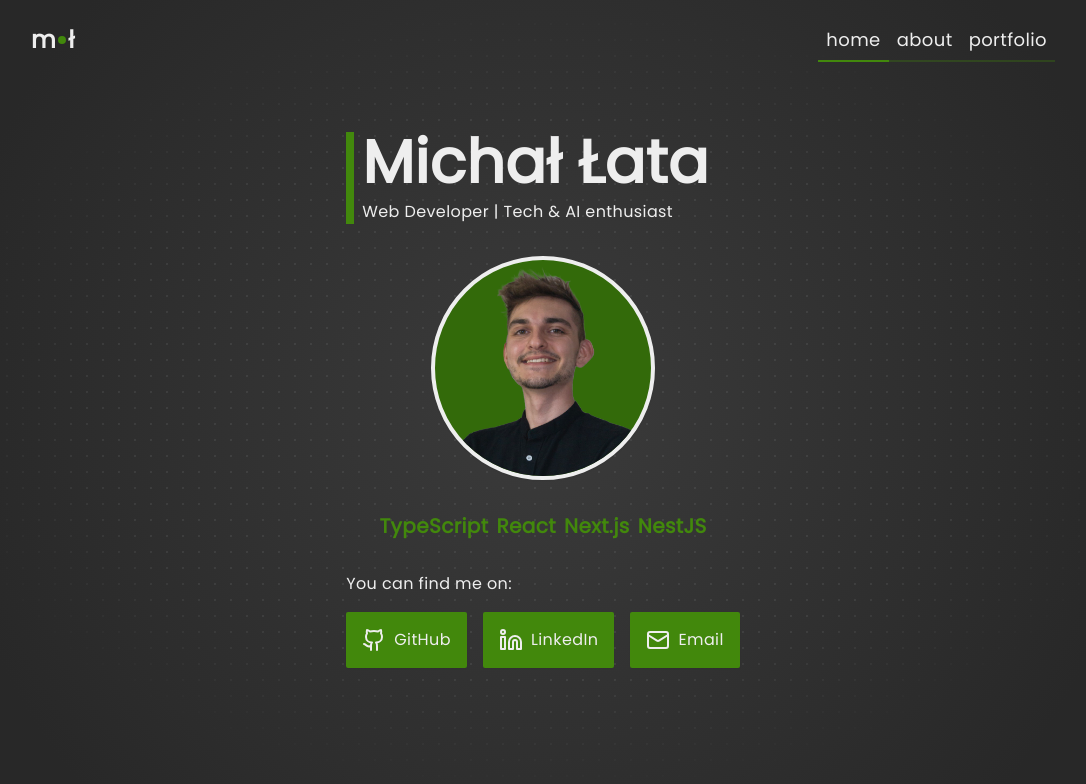
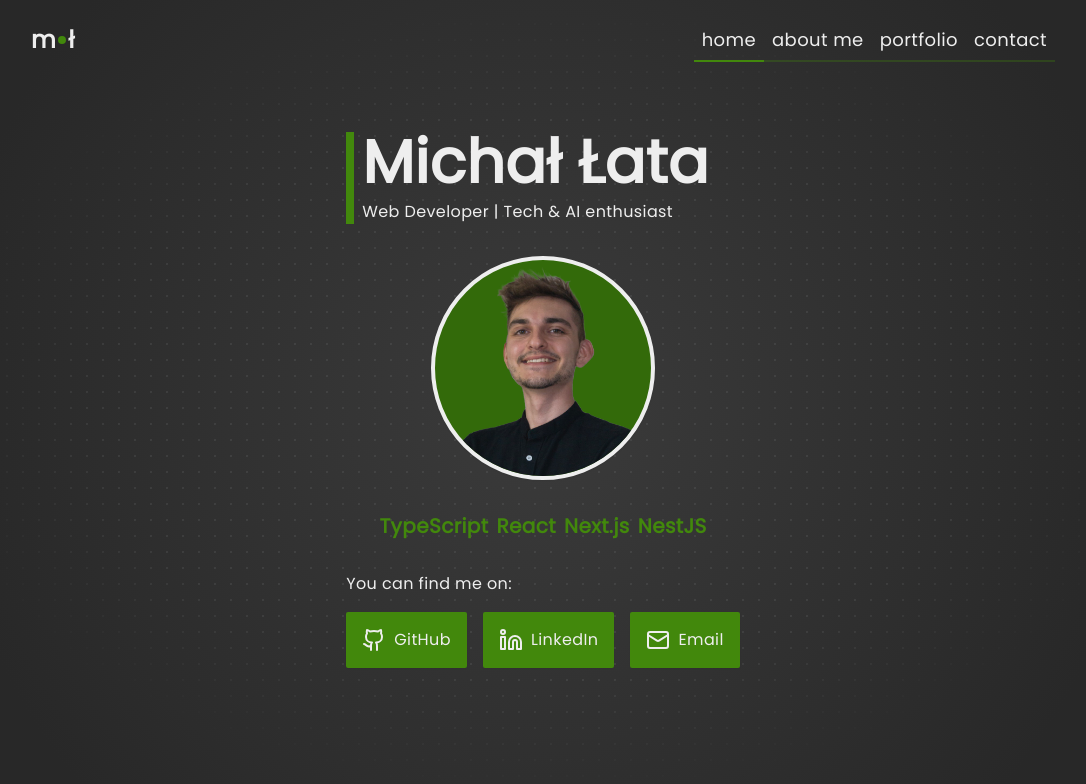
Before and after one commit to mikepatch/whatacode, a Next.js app: page / in a window 1280 px wide. Shown: the top 784 px of the page, without its empty margins (97-1183 px from the left). Built offline with nearby package versions, Linux system fonts and the light colour scheme.

Commit message:
patch: Update NAV_ITEMS in constants

```diff
--- a/src/constants/index.tsx
+++ b/src/constants/index.tsx
@@ -26,12 +26,16 @@ export const NAV_ITEMS: TNavItem[] = [
 		label: "home",
 	},
 	{
-		href: "/about",
-		label: "about",
+		href: "/about-me",
+		label: "about me",
 	},
 	{
 		href: "/portfolio",
 		label: "portfolio",
+	},
+	{
+		href: "/contact",
+		label: "contact",
 	},
 ];
 
```
